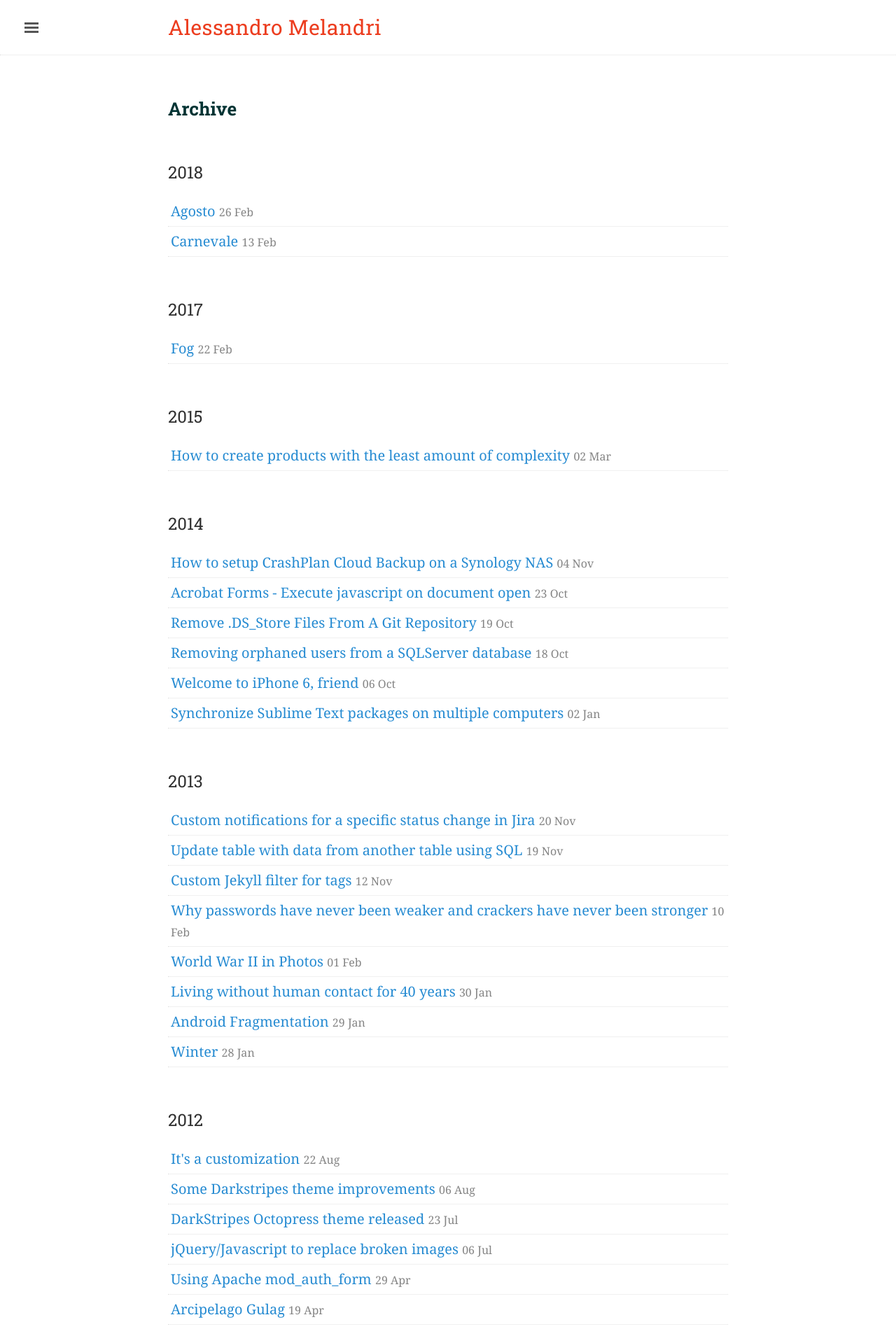
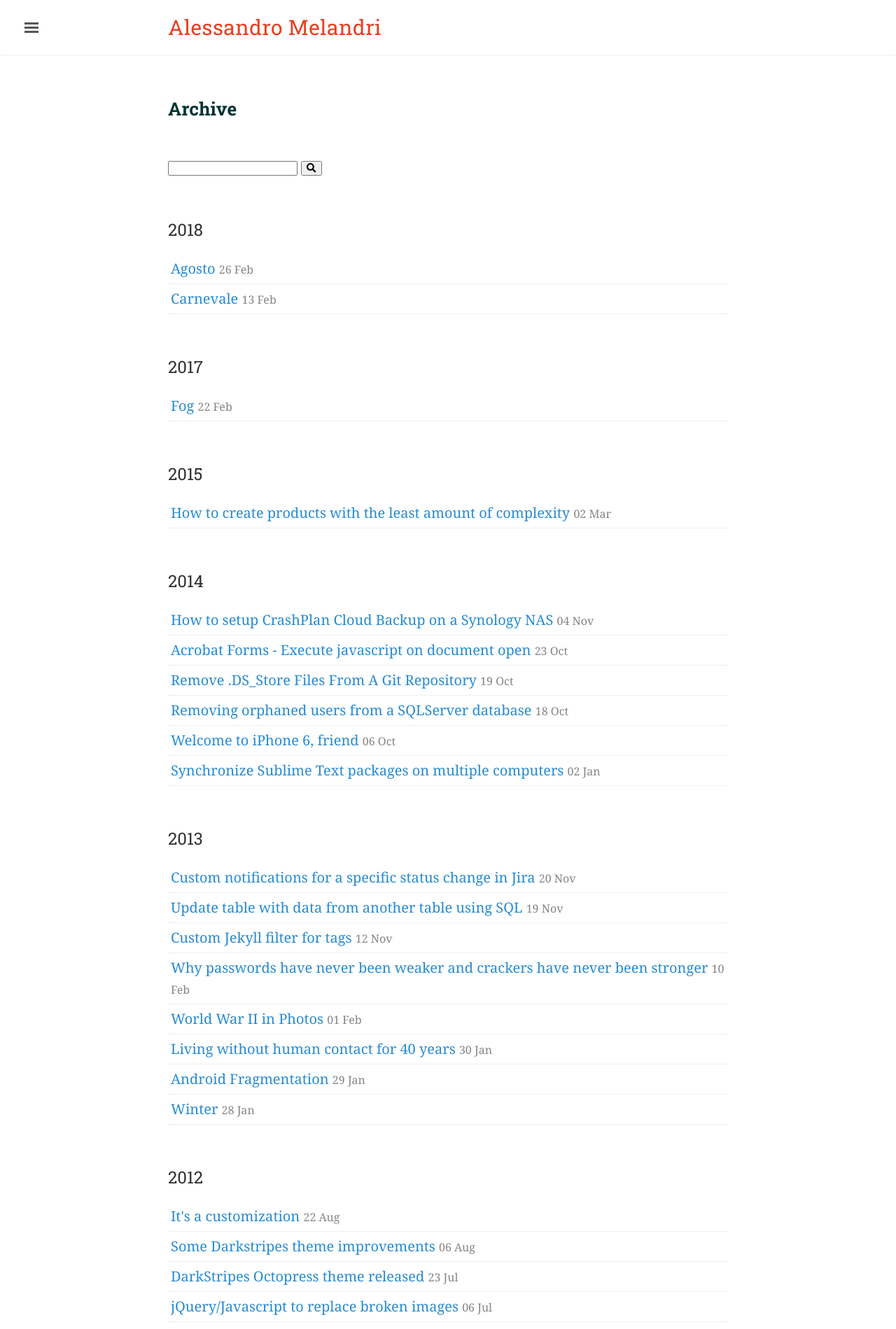
Before and after one commit to amelandri/amelandri.github.io, a Jekyll site: the page built from archive.html, in a window 1280 px wide. Shown: the top 1899 px of the page at 70% size. Built offline with Jekyll 4.4.1, drawn with Linux system fonts in a browser that asks for light colours; nearby versions of some CDN libraries; comment, search, counter and statistics services are not loaded.

Commit message:
Update archive.html

```diff
--- a/archive.html
+++ b/archive.html
@@ -3,6 +3,15 @@ layout: page
 title: Archive
 permalink: /archive/
 ---
+
+<div class="searchform">
+  <form action="/search" method="get">
+    <input type="text" id="search-box" name="query">
+    <button type="submit" class="btn btn-success">
+      <i class="fas fa-search"></i>
+    </button>
+  </form>
+</div>
 
 <div class="archive">
 
```
